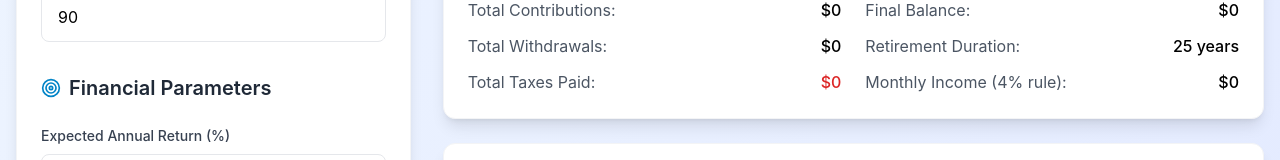
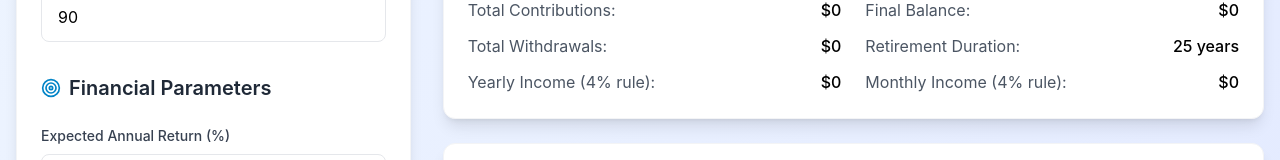
Before and after one commit to trevorlitsey/grainflow, a React (Vite) app: page / in a window 1280 px wide. Shown: the part 537-697 px from the top of the page. Built offline with nearby package versions, Linux system fonts and the light colour scheme.

Commit message:
lil update

```diff
--- a/src/components/SummaryMetrics.tsx
+++ b/src/components/SummaryMetrics.tsx
@@ -125,9 +125,9 @@ const SummaryMetrics = ({ projections, data }: SummaryMetricsProps) => {
               </span>
             </div>
             <div className="flex justify-between">
-              <span className="text-gray-600">Total Taxes Paid:</span>
-              <span className="font-medium text-red-600">
-                {formatCurrency(totalTaxes)}
+              <span className="text-gray-600">Yearly Income (4% rule):</span>
+              <span className="font-medium">
+                {formatCurrency(retirementProjection?.withdrawals || 0)}
               </span>
             </div>
           </div>
@@ -154,9 +154,7 @@ const SummaryMetrics = ({ projections, data }: SummaryMetricsProps) => {
             <div className="flex justify-between">
               <span className="text-gray-600">Monthly Income (4% rule):</span>
               <span className="font-medium">
-                {formatCurrency(
-                  ((retirementProjection?.totalBalance || 0) * 0.04) / 12
-                )}
+                {formatCurrency((retirementProjection?.withdrawals || 0) / 12)}
               </span>
             </div>
           </div>
```
